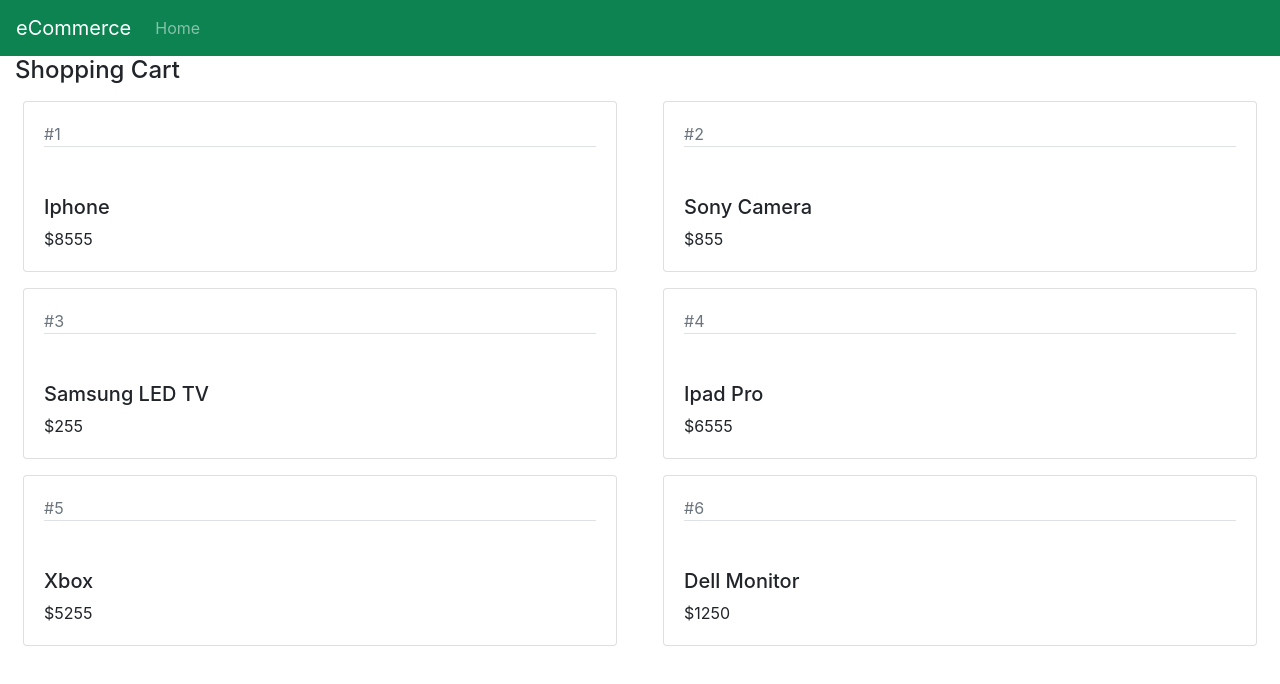
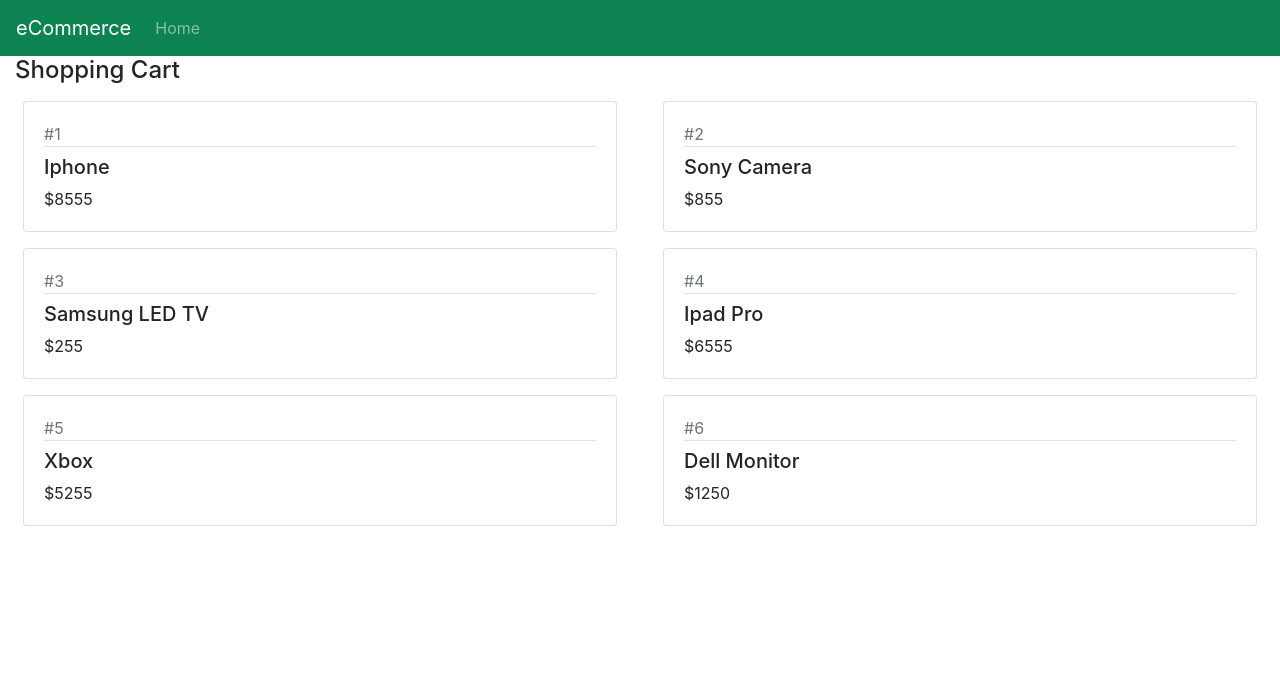
Before and after one commit to GerardGhub/My-First-React-App, a React (Create React App) app: page / in a window 1280 px wide. Shown: the top 684 px of the page. Built offline with nearby package versions, Linux system fonts and the light colour scheme.

Commit message:
Props VS State

```diff
--- a/src/Product.jsx
+++ b/src/Product.jsx
@@ -1,15 +1,21 @@
 import React, { Component } from "react";
 
 export default class Product extends Component {
+  state = {
+    product: this.props.product,
+  };
+
   render() {
     //    console.log(this.props);
     return (
       <div className="col-lg-6">
         <div className="card m-2">
           <div className="card-body">
-            <div className="text-muted">#{this.props.id}</div>
-            <h5 className="pt-5 border-top">{this.props.productName}</h5>
-            <div>${this.props.price}</div>
+            <div className="text-muted">#{this.state.product.id}</div>
+            <h5 className="pt-2 border-top">
+              {this.state.product.productName}
+            </h5>
+            <div>${this.state.product.price}</div>
           </div>
         </div>
       </div>
--- a/src/ShoppingCart.jsx
+++ b/src/ShoppingCart.jsx
@@ -17,14 +17,7 @@
         <h4> Shopping Cart</h4>
         <div className="row">
           {this.state.products.map((prod) => {
-            return (
-              <Product
-                key={prod.id}
-                id={prod.id}
-                productName={prod.productName}
-                price={prod.price}
-              />
-            );
+            return <Product key={prod.id} product={prod} />;
           })}
         </div>
       </div>
```
